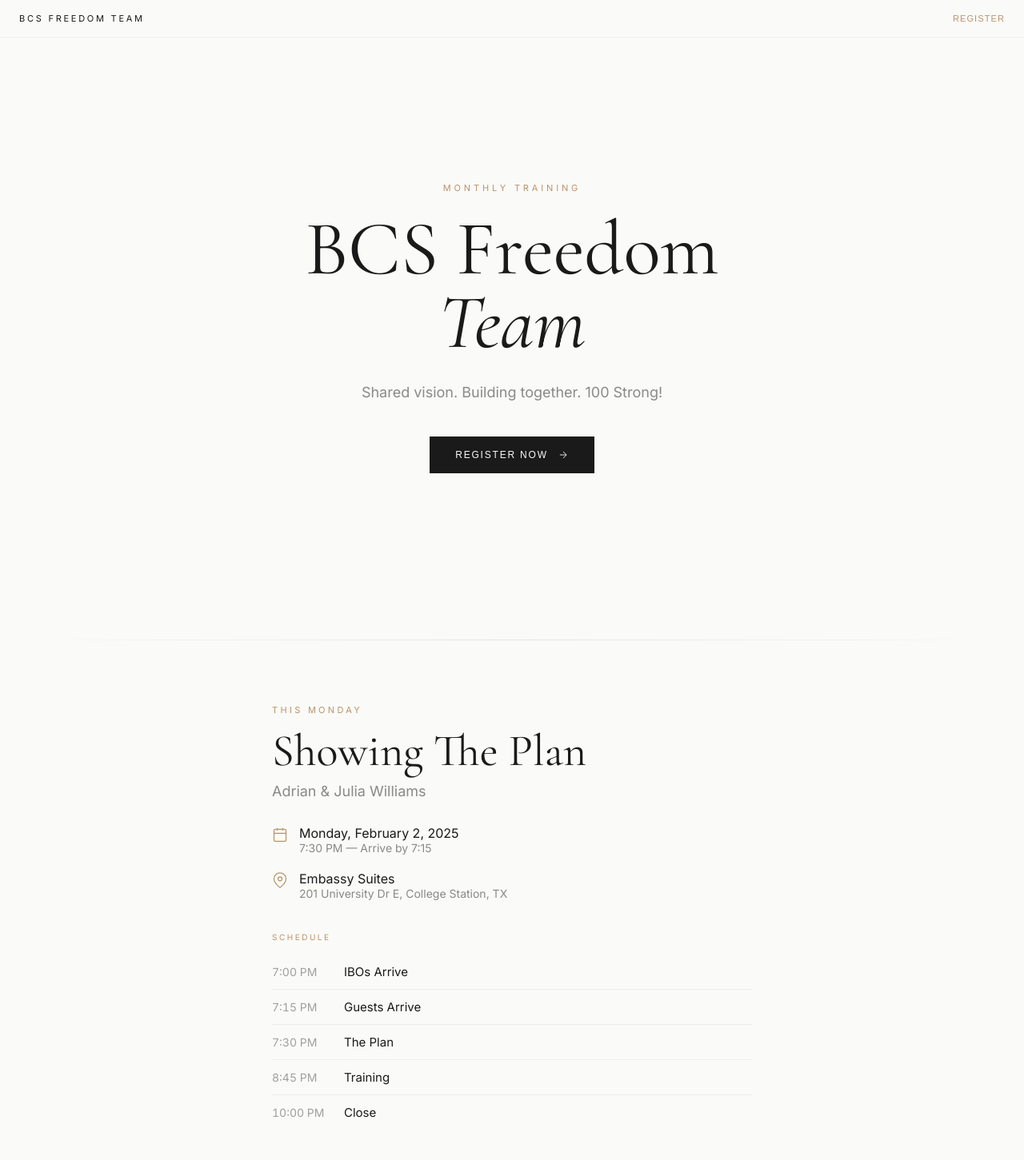
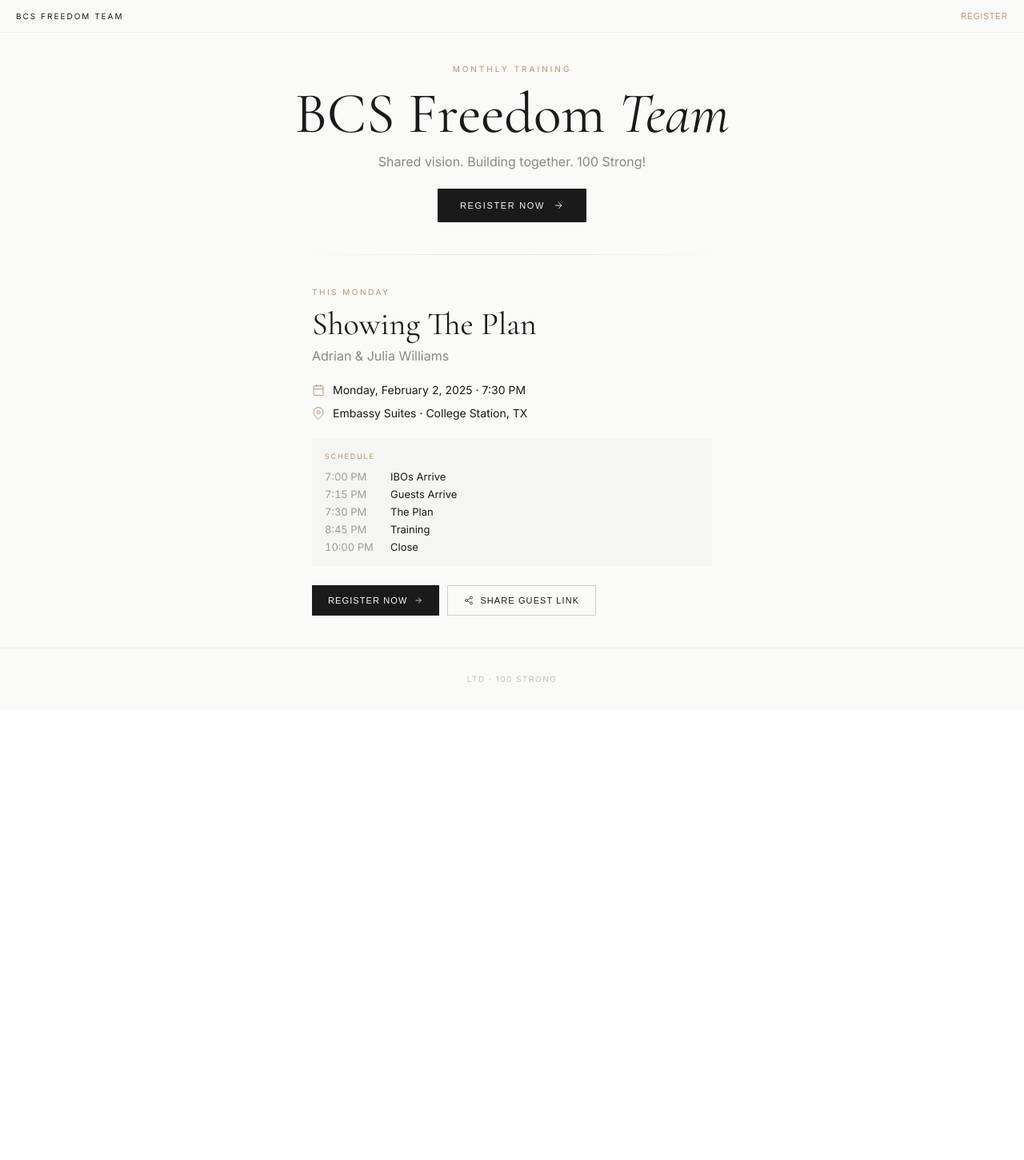
Before and after one commit to redewable/freefam-web, a Next.js app: page /bcs in a window 1280 px wide. Shown: the top 1451 px of the page at 80% size. After the commit the page ends 887 px from the top, so only its background shows below. Built offline with nearby package versions, Linux system fonts and the light colour scheme.

Commit message:
Adjust padding

```diff
--- a/app/bcs/page.js
+++ b/app/bcs/page.js
@@ -40,12 +40,6 @@
     <svg style={style} viewBox="0 0 24 24" fill="none" stroke="currentColor" strokeWidth="1.5">
       <rect x="3" y="4" width="18" height="18" rx="2" />
       <path d="M16 2v4M8 2v4M3 10h18" />
-    </svg>
-  ),
-  Clock: ({ style }) => (
-    <svg style={style} viewBox="0 0 24 24" fill="none" stroke="currentColor" strokeWidth="1.5">
-      <circle cx="12" cy="12" r="10" />
-      <path d="M12 6v6l4 2" />
     </svg>
   ),
   Share: ({ style }) => (
@@ -120,7 +114,6 @@
     e.preventDefault();
     setProcessing(true);
 
-    // For IBO, redirect to Stripe (single session only for BCS)
     if (ticketType === 'ibo') {
       try {
         const response = await fetch('/api/checkout', {
@@ -135,23 +128,19 @@
             source: 'bcs',
           }),
         });
-
         const data = await response.json();
-
         if (data.url) {
           window.location.href = data.url;
         } else {
           throw new Error(data.error || 'Payment failed');
         }
       } catch (error) {
-        console.error('Payment error:', error);
         alert('Payment failed. Please try again.');
         setProcessing(false);
       }
       return;
     }
 
-    // For Guest and Apprentice (free)
     await new Promise(r => setTimeout(r, 1000));
     setProcessing(false);
     setComplete(true);
@@ -216,9 +205,7 @@
                       <h3 style={{ fontSize: '15px', color: colors.dark, margin: '0 0 2px 0' }}>{t.label}</h3>
                       <p style={{ fontSize: '12px', color: 'rgba(26,26,26,0.5)', margin: 0 }}>{t.sub}</p>
                     </div>
-                    <div style={{ textAlign: 'right' }}>
                     <p style={{ fontSize: '13px', color: colors.gold, margin: 0 }}>{t.price}</p>
-                    </div>
                   </button>
                 ))}
               </div>
@@ -235,7 +222,6 @@
               <h2 style={{ fontFamily: 'Cormorant Garamond, Georgia, serif', fontSize: '22px', color: colors.dark, marginBottom: '16px' }}>Your Details</h2>
 
               <div style={{ display: 'flex', flexDirection: 'column', gap: '12px' }}>
-                {/* Name */}
                 <div style={{ display: 'grid', gridTemplateColumns: '1fr 1fr', gap: '12px' }}>
                   <div>
                     <label style={labelStyle}>First Name</label>
@@ -247,13 +233,11 @@
                   </div>
                 </div>
 
-                {/* Email */}
                 <div>
                   <label style={labelStyle}>Email</label>
                   <input type="email" value={form.email} onChange={(e) => setForm({ ...form, email: e.target.value })} style={inputStyle} required />
                 </div>
 
-                {/* Guest fields */}
                 {ticketType === 'guest' && (
                   <>
                     <div>
@@ -274,7 +258,6 @@
                   </>
                 )}
 
-                {/* IBO/Apprentice fields */}
                 {(ticketType === 'apprentice' || ticketType === 'ibo') && (
                   <div style={{ display: 'grid', gridTemplateColumns: '1fr 1fr', gap: '12px' }}>
                     <div>
@@ -288,13 +271,11 @@
                   </div>
                 )}
 
-                {/* Signature */}
                 <div>
                   <p style={labelStyle}>Signature</p>
                   <SignaturePad onChange={(sig) => setForm({ ...form, signature: sig })} />
                 </div>
 
-                {/* Disclosures */}
                 <div style={{ borderTop: '1px solid rgba(26,26,26,0.1)', paddingTop: '12px' }}>
                   <details style={{ fontSize: '10px', color: 'rgba(26,26,26,0.4)' }}>
                     <summary style={{ cursor: 'pointer', marginBottom: '6px' }}>LTD Disclosures</summary>
@@ -306,7 +287,6 @@
                   </label>
                 </div>
 
-                {/* Submit */}
                 <button type="submit" disabled={processing || !form.agreed || !form.signature}
                   style={{ width: '100%', padding: '14px', background: processing || !form.agreed || !form.signature ? 'rgba(26,26,26,0.2)' : colors.dark, color: processing || !form.agreed || !form.signature ? 'rgba(26,26,26,0.4)' : colors.bg, fontSize: '12px', letterSpacing: '0.1em', textTransform: 'uppercase', border: 'none', cursor: processing || !form.agreed || !form.signature ? 'not-allowed' : 'pointer', marginTop: '4px' }}>
                   {processing ? 'Processing...' : ticketType === 'ibo' ? 'Continue — $12' : 'Complete Registration'}
@@ -354,7 +334,6 @@
     }
   }, []);
 
-  // Schedule items
   const schedule = [
     { time: '7:00 PM', label: 'IBOs Arrive' },
     { time: '7:15 PM', label: 'Guests Arrive' },
@@ -365,118 +344,103 @@
 
   return (
     <div style={{ minHeight: '100vh', background: colors.bg, fontFamily: 'Inter, system-ui, sans-serif' }}>
-      {/* Fonts */}
       <style jsx global>{`
         @import url('https://fonts.googleapis.com/css2?family=Cormorant+Garamond:ital,wght@0,400;0,500;1,400&display=swap');
       `}</style>
 
       {/* Nav */}
       <nav style={{ position: 'fixed', top: 0, left: 0, right: 0, zIndex: 40, background: 'rgba(250,250,248,0.9)', backdropFilter: 'blur(12px)', borderBottom: '1px solid rgba(26,26,26,0.05)' }}>
-        <div style={{ maxWidth: '1280px', margin: '0 auto', padding: '16px 24px', display: 'flex', alignItems: 'center', justifyContent: 'space-between' }}>
-          <p style={{ fontSize: '11px', letterSpacing: '0.25em', textTransform: 'uppercase', color: colors.dark, margin: 0 }}>BCS Freedom Team</p>
-          <button onClick={() => setModalOpen(true)} style={{ fontSize: '11px', letterSpacing: '0.1em', textTransform: 'uppercase', color: colors.gold, background: 'none', border: 'none', cursor: 'pointer' }}>
+        <div style={{ maxWidth: '1280px', margin: '0 auto', padding: '14px 20px', display: 'flex', alignItems: 'center', justifyContent: 'space-between' }}>
+          <p style={{ fontSize: '10px', letterSpacing: '0.2em', textTransform: 'uppercase', color: colors.dark, margin: 0 }}>BCS Freedom Team</p>
+          <button onClick={() => setModalOpen(true)} style={{ fontSize: '10px', letterSpacing: '0.1em', textTransform: 'uppercase', color: colors.gold, background: 'none', border: 'none', cursor: 'pointer' }}>
             Register
           </button>
         </div>
       </nav>
 
-      {/* Hero */}
-      <section style={{ minHeight: '100vh', display: 'flex', alignItems: 'center', justifyContent: 'center', padding: '80px 24px 60px' }}>
-        <div style={{ maxWidth: '800px', textAlign: 'center' }}>
-          <p style={{ color: colors.gold, fontSize: '11px', letterSpacing: '0.35em', textTransform: 'uppercase', marginBottom: '24px' }}>Monthly Training</p>
+      {/* Hero - Compact */}
+      <section style={{ paddingTop: '80px', paddingBottom: '40px', textAlign: 'center', padding: '80px 20px 40px' }}>
+        <p style={{ color: colors.gold, fontSize: '10px', letterSpacing: '0.3em', textTransform: 'uppercase', marginBottom: '16px' }}>Monthly Training</p>
 
-          <h1 style={{ fontFamily: 'Cormorant Garamond, Georgia, serif', fontSize: 'clamp(40px, 9vw, 96px)', color: colors.dark, lineHeight: 0.95, marginBottom: '28px', fontWeight: 400 }}>
-            BCS Freedom
-            <br />
-            <em>Team</em>
+        <h1 style={{ fontFamily: 'Cormorant Garamond, Georgia, serif', fontSize: 'clamp(36px, 8vw, 72px)', color: colors.dark, lineHeight: 0.95, marginBottom: '16px', fontWeight: 400 }}>
+          BCS Freedom <em>Team</em>
         </h1>
 
-          <p style={{ fontSize: '18px', color: 'rgba(26,26,26,0.5)', maxWidth: '420px', margin: '0 auto 40px', lineHeight: 1.6 }}>
+        <p style={{ fontSize: '16px', color: 'rgba(26,26,26,0.5)', marginBottom: '24px' }}>
           Shared vision. Building together. 100 Strong!
         </p>
 
         <button onClick={() => setModalOpen(true)}
-            style={{ display: 'inline-flex', alignItems: 'center', gap: '12px', padding: '16px 32px', background: colors.dark, color: colors.bg, fontSize: '12px', letterSpacing: '0.15em', textTransform: 'uppercase', border: 'none', cursor: 'pointer' }}>
+          style={{ display: 'inline-flex', alignItems: 'center', gap: '10px', padding: '14px 28px', background: colors.dark, color: colors.bg, fontSize: '11px', letterSpacing: '0.15em', textTransform: 'uppercase', border: 'none', cursor: 'pointer' }}>
           Register Now
           <Icons.ArrowRight style={{ width: '14px', height: '14px' }} />
         </button>
-        </div>
       </section>
 
       {/* Divider */}
-      <div style={{ maxWidth: '1280px', margin: '0 auto', padding: '0 24px' }}>
+      <div style={{ maxWidth: '600px', margin: '0 auto', padding: '0 20px' }}>
         <div style={{ height: '1px', background: 'linear-gradient(to right, transparent, rgba(26,26,26,0.1), transparent)' }} />
       </div>
 
-      {/* This Monday Event */}
-      <section style={{ padding: '80px 24px' }}>
-        <div style={{ maxWidth: '600px', margin: '0 auto' }}>
-          {/* Event Header */}
-          <p style={{ color: colors.gold, fontSize: '11px', letterSpacing: '0.3em', textTransform: 'uppercase', marginBottom: '16px' }}>This Monday</p>
+      {/* This Monday Event - Compact */}
+      <section style={{ padding: '40px 20px' }}>
+        <div style={{ maxWidth: '500px', margin: '0 auto' }}>
+          <p style={{ color: colors.gold, fontSize: '10px', letterSpacing: '0.25em', textTransform: 'uppercase', marginBottom: '12px' }}>This Monday</p>
 
-          <h2 style={{ fontFamily: 'Cormorant Garamond, Georgia, serif', fontSize: 'clamp(36px, 7vw, 56px)', color: colors.dark, marginBottom: '12px', fontWeight: 400, lineHeight: 1 }}>
+          <h2 style={{ fontFamily: 'Cormorant Garamond, Georgia, serif', fontSize: 'clamp(28px, 6vw, 40px)', color: colors.dark, marginBottom: '8px', fontWeight: 400, lineHeight: 1.1 }}>
             Showing The Plan
           </h2>
 
-          <p style={{ fontSize: '18px', color: 'rgba(26,26,26,0.5)', marginBottom: '32px' }}>
+          <p style={{ fontSize: '16px', color: 'rgba(26,26,26,0.5)', marginBottom: '24px' }}>
             Adrian &amp; Julia Williams
           </p>
 
-          {/* Event Details */}
-          <div style={{ display: 'flex', flexDirection: 'column', gap: '20px', marginBottom: '40px' }}>
-            <div style={{ display: 'flex', alignItems: 'flex-start', gap: '14px' }}>
-              <Icons.Calendar style={{ width: '20px', height: '20px', color: colors.gold, marginTop: '2px', flexShrink: 0 }} />
-              <div>
-                <p style={{ color: colors.dark, margin: 0, fontSize: '16px' }}>Monday, February 2, 2025</p>
-                <p style={{ fontSize: '14px', color: 'rgba(26,26,26,0.5)', margin: 0 }}>7:30 PM — Arrive by 7:15</p>
+          {/* Event Details - Inline */}
+          <div style={{ display: 'flex', flexDirection: 'column', gap: '12px', marginBottom: '24px' }}>
+            <div style={{ display: 'flex', alignItems: 'center', gap: '10px' }}>
+              <Icons.Calendar style={{ width: '16px', height: '16px', color: colors.gold, flexShrink: 0 }} />
+              <span style={{ fontSize: '14px', color: colors.dark }}>Monday, February 2, 2025 · 7:30 PM</span>
+            </div>
+
+            <div style={{ display: 'flex', alignItems: 'center', gap: '10px' }}>
+              <Icons.MapPin style={{ width: '16px', height: '16px', color: colors.gold, flexShrink: 0 }} />
+              <span style={{ fontSize: '14px', color: colors.dark }}>Embassy Suites · College Station, TX</span>
             </div>
           </div>
 
-            <div style={{ display: 'flex', alignItems: 'flex-start', gap: '14px' }}>
-              <Icons.MapPin style={{ width: '20px', height: '20px', color: colors.gold, marginTop: '2px', flexShrink: 0 }} />
-              <div>
-                <p style={{ color: colors.dark, margin: 0, fontSize: '16px' }}>Embassy Suites</p>
-                <p style={{ fontSize: '14px', color: 'rgba(26,26,26,0.5)', margin: 0 }}>201 University Dr E, College Station, TX</p>
-              </div>
-            </div>
-          </div>
-
-          {/* Schedule */}
-          <div style={{ marginBottom: '40px' }}>
-            <p style={{ color: colors.gold, fontSize: '10px', letterSpacing: '0.25em', textTransform: 'uppercase', marginBottom: '16px' }}>Schedule</p>
-
-            <div style={{ display: 'flex', flexDirection: 'column', gap: '0' }}>
+          {/* Schedule - Compact Grid */}
+          <div style={{ background: 'rgba(26,26,26,0.02)', padding: '16px', marginBottom: '24px' }}>
+            <p style={{ color: colors.gold, fontSize: '9px', letterSpacing: '0.2em', textTransform: 'uppercase', marginBottom: '12px' }}>Schedule</p>
+            <div style={{ display: 'grid', gridTemplateColumns: '70px 1fr', gap: '6px 12px' }}>
               {schedule.map((item, i) => (
-                <div key={i} style={{ display: 'flex', alignItems: 'center', padding: '12px 0', borderBottom: i < schedule.length - 1 ? '1px solid rgba(26,26,26,0.06)' : 'none' }}>
-                  <p style={{ width: '90px', fontSize: '14px', color: 'rgba(26,26,26,0.4)', margin: 0, fontVariantNumeric: 'tabular-nums' }}>{item.time}</p>
-                  <p style={{ fontSize: '15px', color: colors.dark, margin: 0 }}>{item.label}</p>
-                </div>
+                <React.Fragment key={i}>
+                  <span style={{ fontSize: '13px', color: 'rgba(26,26,26,0.4)', fontVariantNumeric: 'tabular-nums' }}>{item.time}</span>
+                  <span style={{ fontSize: '13px', color: colors.dark }}>{item.label}</span>
+                </React.Fragment>
               ))}
             </div>
           </div>
 
           {/* Action Buttons */}
-          <div style={{ display: 'flex', gap: '12px', flexWrap: 'wrap' }}>
+          <div style={{ display: 'flex', gap: '10px', flexWrap: 'wrap' }}>
             <button onClick={() => setModalOpen(true)}
-              style={{ display: 'inline-flex', alignItems: 'center', gap: '10px', padding: '14px 28px', background: colors.dark, color: colors.bg, fontSize: '12px', letterSpacing: '0.1em', textTransform: 'uppercase', border: 'none', cursor: 'pointer' }}>
+              style={{ display: 'inline-flex', alignItems: 'center', gap: '8px', padding: '12px 20px', background: colors.dark, color: colors.bg, fontSize: '11px', letterSpacing: '0.1em', textTransform: 'uppercase', border: 'none', cursor: 'pointer' }}>
               Register Now
-              <Icons.ArrowRight style={{ width: '14px', height: '14px' }} />
+              <Icons.ArrowRight style={{ width: '12px', height: '12px' }} />
             </button>
 
             <button onClick={copyGuestLink}
-              style={{ display: 'inline-flex', alignItems: 'center', gap: '10px', padding: '14px 28px', background: 'transparent', color: colors.dark, fontSize: '12px', letterSpacing: '0.1em', textTransform: 'uppercase', border: `1px solid ${colors.dark}`, cursor: 'pointer' }}>
-              <Icons.Share style={{ width: '14px', height: '14px' }} />
+              style={{ display: 'inline-flex', alignItems: 'center', gap: '8px', padding: '12px 20px', background: 'transparent', color: colors.dark, fontSize: '11px', letterSpacing: '0.1em', textTransform: 'uppercase', border: `1px solid rgba(26,26,26,0.2)`, cursor: 'pointer' }}>
+              <Icons.Share style={{ width: '12px', height: '12px' }} />
               Share Guest Link
             </button>
           </div>
         </div>
       </section>
 
-      {/* Footer */}
-      <footer style={{ padding: '48px 24px', borderTop: '1px solid rgba(26,26,26,0.05)' }}>
-        <div style={{ maxWidth: '1280px', margin: '0 auto', textAlign: 'center' }}>
-          <p style={{ fontSize: '11px', letterSpacing: '0.15em', textTransform: 'uppercase', color: 'rgba(26,26,26,0.3)', margin: 0 }}>LTD · 100 Strong</p>
-        </div>
+      {/* Footer - Minimal */}
+      <footer style={{ padding: '32px 20px', borderTop: '1px solid rgba(26,26,26,0.05)' }}>
+        <p style={{ fontSize: '10px', letterSpacing: '0.15em', textTransform: 'uppercase', color: 'rgba(26,26,26,0.25)', margin: 0, textAlign: 'center' }}>LTD · 100 Strong</p>
       </footer>
 
       {/* Modal */}
```
Lines whose indentation alone changed are shown as unchanged.
